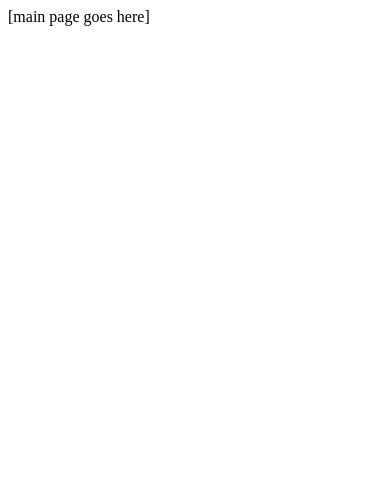
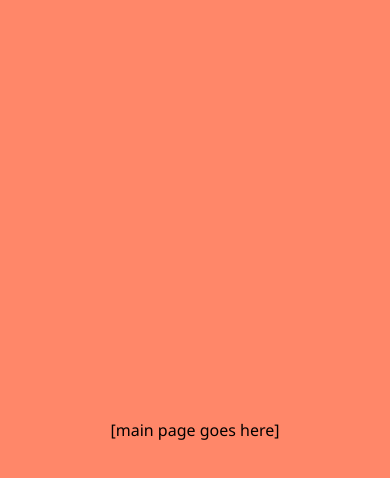
Before and after one commit to luqnimaula/vue-nuxt-todo-app, a Nuxt app: page / in a window 390 px wide. Shown: the top 478 px of the page. Built offline with nearby package versions, Linux system fonts and the light colour scheme.

Commit message:
feat: init sass library & styles

```diff
--- a/nuxt.config.ts
+++ b/nuxt.config.ts
@@ -1,5 +1,8 @@
 // https://nuxt.com/docs/api/configuration/nuxt-config
 export default defineNuxtConfig({
   srcDir: 'src/',
-  devtools: { enabled: true }
+  devtools: { enabled: true },
+  css: [
+    "~/styles/main.scss",
+  ],
 })
--- a/package.json
+++ b/package.json
@@ -11,6 +11,7 @@
   },
   "devDependencies": {
     "nuxt": "^3.9.0",
+    "sass": "^1.69.7",
     "vue": "^3.4.3",
     "vue-router": "^4.2.5"
   }
--- a/src/pages/index.vue
+++ b/src/pages/index.vue
@@ -1,3 +1,3 @@
 <template>
-  <div>[main page goes here]</div>
+  <div class="todo-container">[main page goes here]</div>
 </template>
--- /dev/null
+++ b/src/styles/_variables.scss
@@ -0,0 +1,14 @@
+$font-family: 'Montserrat', 'Segoe UI', Tahoma, Geneva, Verdana, sans-serif;
+
+// colors
+$primary-color: #FF8769;
+
+// media breakpoints
+// reference: https://getbootstrap.com/docs/5.0/layout/breakpoints/
+$media-screen-breakpoints: (
+  sm: 576px,
+  md: 768px,
+  lg: 992px,
+  xl: 1200px,
+  xxl: 1400px
+);
--- /dev/null
+++ b/src/styles/main.scss
@@ -0,0 +1,15 @@
+@import "~/styles/_variables.scss";
+
+html {
+  font-family: $font-family;
+}
+
+body {
+  background-color: $primary-color;
+}
+
+.todo-container {
+  min-height: 100vh;
+  display: grid;
+  place-items: center;
+}
```
Also changed, not shown: 1 other file (tests, documents, lock files or other folders).
